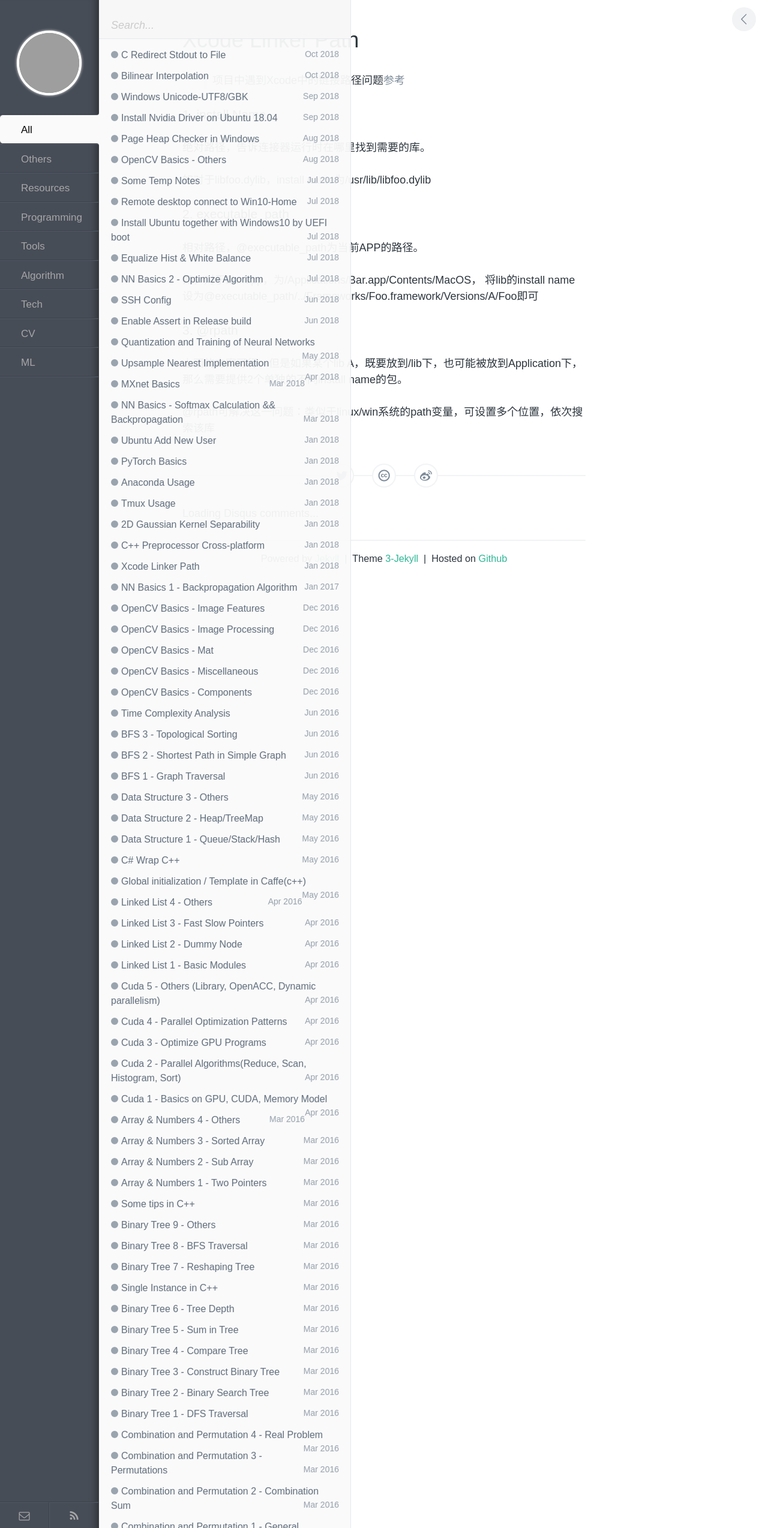
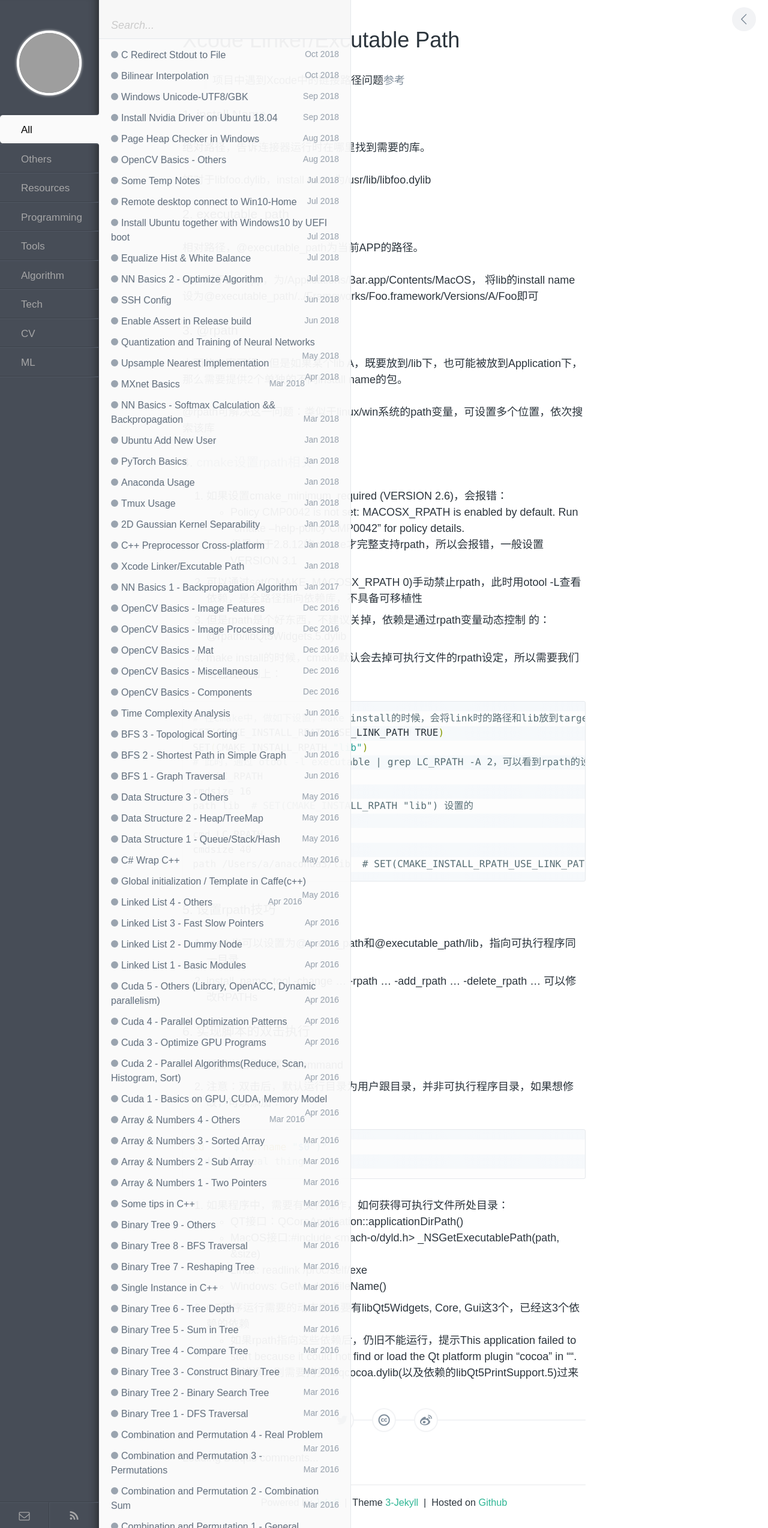
Before and after one commit to wykvictor/wykvictor.github.io, a Jekyll site: the page built from _posts/Tech/2018-01-20-Xcode-Linker-Path.md, in a window 1280 px wide. Shown: the whole page at 60% size. Built offline with Jekyll 4.4.1, drawn with Linux system fonts in a browser that asks for light colours; comment, search, counter and statistics services are not loaded; grey boxes are pictures that could not be loaded.

Commit message:
update rpath related

```diff
--- a/_posts/Tech/2018-01-20-Xcode-Linker-Path.md
+++ b/_posts/Tech/2018-01-20-Xcode-Linker-Path.md
@@ -1,6 +1,6 @@
 ---
 layout: post
-title:  "Xcode Linker Path"
+title:  "Xcode Linker/Excutable Path"
 date:   2018-01-20 16:00:00
 tags: [xcode, rpath, install name, tech]
 categories: Tech
@@ -23,3 +23,53 @@ categories: Tech
 上面的方案可行，但是如果某个lib A，既要放到/lib下，也可能被放到Application下，那么需要提供2个单独的不同install name的包。
 
 @rpath可解决这一问题：类似于linux/win系统的path变量，可设置多个位置，依次搜索该库
+
+### 4. [cmake设置rpath相关](https://gitlab.kitware.com/cmake/community/wikis/doc/cmake/RPATH-handling)
+1. 如果设置cmake_minimum_required (VERSION 2.6)，会报错：
+  * Policy CMP0042 is not set: MACOSX_RPATH is enabled by default.  Run "cmake
+  --help-policy CMP0042" for policy details.
+  * 但是大于2.8.12的cmake才完整支持rpath，所以会报错，一般设置VERSION 3.1
+
+2. 可以通过set(CMAKE_MACOSX_RPATH 0)手动禁止rpath，此时用otool -L查看依赖，是全路径指向依赖库，不具备可移植性
+
+3. 但是rpath是个好东西，不建议关掉，依赖是通过rpath变量动态控制	的：
+@rpath/libQt5Widgets.5.dylib
+
+4. make install的时候，cmake默认会去掉可执行文件的rpath设定，所以需要我们自己设置加上：
+{% highlight Bash shell scripts %}
+# 在cmake中，做如下设置，make install的时候，会将link时的路径和lib放到target中
+SET(CMAKE_INSTALL_RPATH_USE_LINK_PATH TRUE)
+SET(CMAKE_INSTALL_RPATH "lib")
+# 此时，通过 otool -l executable | grep LC_RPATH -A 2，可以看到rpath的设定：
+cmd LC_RPATH
+cmdsize 16
+path lib  # SET(CMAKE_INSTALL_RPATH "lib") 设置的
+
+cmd LC_RPATH
+cmdsize 40
+path /Users/a/anaconda3/lib  # SET(CMAKE_INSTALL_RPATH_USE_LINK_PATH TRUE)
+{% endhighlight %}
+
+### 5. 设置rpath技巧
+1. rpath也可以设置为@loader_path和@executable_path/lib，指向可执行程序同一目录
+
+2. install_name_tool -change ... -rpath ... -add_rpath ... -delete_rpath ... 可以修改RPATHs
+
+
+### 6. 实现脚本的双击执行
+1. 将脚本后缀设置为.command
+
+2. 注意：双击后，默认运行目录为用户跟目录，并非可执行程序目录，如果想修改，可以添加：
+{% highlight Bash shell scripts %}
+cd -- "$(dirname "$0")"
+# do the real thing
+{% endhighlight %}
+
+3. 如果程序中，需要有文件操作，如何获得可执行文件所处目录：
+  * QT接口：QCoreApplication::applicationDirPath()
+  * MacOS接口:#include <mach-o/dyld.h>  _NSGetExecutablePath(path, &size)
+  * Linux: readlink /proc/self/exe
+  * Windows: GetModuleFileName()
+
+4. QT程序运行需要的动态库主要有libQt5Widgets, Core, Gui这3个，已经这3个依赖的依赖
+  * 如果rpath指向这些依赖后，仍旧不能运行，提示This application failed to start because it could not find or load the Qt platform plugin "cocoa" in "".的错误，则需要拷贝libqcocoa.dylib(以及依赖的libQt5PrintSupport.5)过来
```
Also changed, not shown: _posts/CV/2018-08-01-OpenCV-6.md (+12 -0 lines), _posts/resources/2016-01-25-Some-Shell-Tricks.md (+18 -0 lines), _posts/resources/2016-01-27-CMake-Cheatsheet.md (+1 -1 lines), 1 other file.
